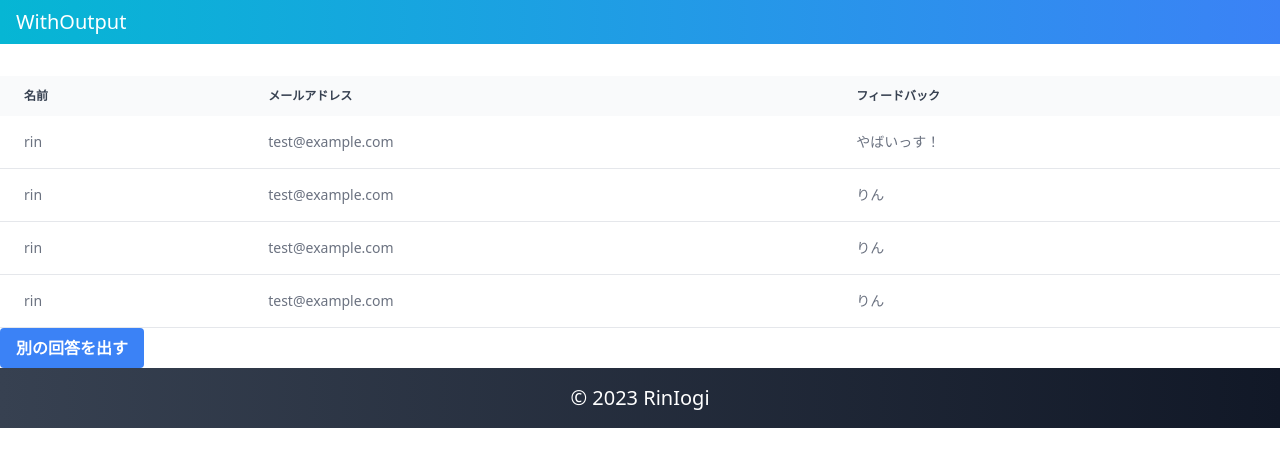
After one commit to rintarotagami/phpSurvey, a PHP site: page /read.php in a window 1280 px wide. The commit adds this page. Shown: the top 467 px of the page. Run offline with PHP 8.4, Linux system fonts and the light colour scheme; some libraries are stand-ins or nearby versions.

Commit message:
一覧画面を追加

```diff
--- /dev/null
+++ b/read.php
@@ -0,0 +1,69 @@
+<!DOCTYPE html>
+<html lang="en">
+
+<head>
+    <meta charset="UTF-8">
+    <meta name="viewport" content="width=device-width, initial-scale=1.0">
+    <title>Rin's Survey</title>
+    <script src="https://cdn.tailwindcss.com"></script>
+</head>
+
+<body>
+    <header class="w-full px-4 py-2 bg-gradient-to-r from-cyan-500 to-blue-500 flex items-center justify-between">
+        <div class="flex items-center justify-start">
+            <Hamburger />
+            <div class="logo">
+                <span class="text-white text-xl">WithOutput</span>
+            </div>
+        </div>
+        <div class="flex-grow flex items-center justify-center">
+            <SearchBar />
+        </div>
+        <div class="flex items-center justify-end">
+            <ProfileToggleButton />
+            <ConfigButton />
+        </div>
+    </header>
+
+    <?php
+    // ファイルを読み込む
+    $filename = 'data/data.txt';
+    $data = file($filename, FILE_IGNORE_NEW_LINES | FILE_SKIP_EMPTY_LINES);
+
+    // データをJSONから配列に変換
+    $feedbackList = array_map(function($json) {
+        return json_decode($json, true);
+    }, $data);
+    ?>
+
+    <div class="container mx-auto mt-8">
+        <div class="overflow-x-auto relative">
+            <table class="w-full text-sm text-left text-gray-500">
+                <thead class="text-xs text-gray-700 uppercase bg-gray-50">
+                    <tr>
+                        <th scope="col" class="py-3 px-6">名前</th>
+                        <th scope="col" class="py-3 px-6">メールアドレス</th>
+                        <th scope="col" class="py-3 px-6">フィードバック</th>
+                    </tr>
+                </thead>
+                <tbody>
+                    <?php foreach ($feedbackList as $feedback): ?>
+                    <tr class="bg-white border-b">
+                        <td class="py-4 px-6"><?= htmlspecialchars($feedback['name']) ?></td>
+                        <td class="py-4 px-6"><?= htmlspecialchars($feedback['email']) ?></td>
+                        <td class="py-4 px-6"><?= htmlspecialchars($feedback['feedback']) ?></td>
+                    </tr>
+                    <?php endforeach; ?>
+                </tbody>
+            </table>
+        </div>
+    </div>
+
+
+    <a href="survey.php" class="inline-block bg-blue-500 hover:bg-blue-700 text-white font-bold py-2 px-4 rounded focus:outline-none focus:shadow-outline">別の回答を出す</a>
+    <footer class="w-full p-4 bg-gradient-to-r from-gray-700 to-gray-900">
+        <p class="text-white text-center text-xl">© 2023 RinIogi</p>
+    </footer>
+</body>
+
+</html>
--- a/surveyConfirmed.php
+++ b/surveyConfirmed.php
@@ -68,7 +68,10 @@ fclose($file);    // ファイル閉じる
             </table>
             <p class="text-sm text-gray-700 mb-4">ご協力ありがとうございました。</p>
             <div class="mt-8">
-                <a href="survey.php" class="inline-block bg-blue-500 hover:bg-blue-700 text-white font-bold py-2 px-4 rounded focus:outline-none focus:shadow-outline">アンケートに戻る</a>
+                <a href="survey.php" class="inline-block bg-blue-500 hover:bg-blue-700 text-white font-bold py-2 px-4 rounded focus:outline-none focus:shadow-outline">別の回答を出す</a>
+            </div>
+            <div class="mt-8">
+                <a href="read.php" class="inline-block bg-blue-500 hover:bg-blue-700 text-white font-bold py-2 px-4 rounded focus:outline-none focus:shadow-outline">回答一覧を表示</a>
             </div>
         </div>
     </div>
```
Also changed, not shown: src/netlify.toml (added), survey.php (renamed from index.php).
